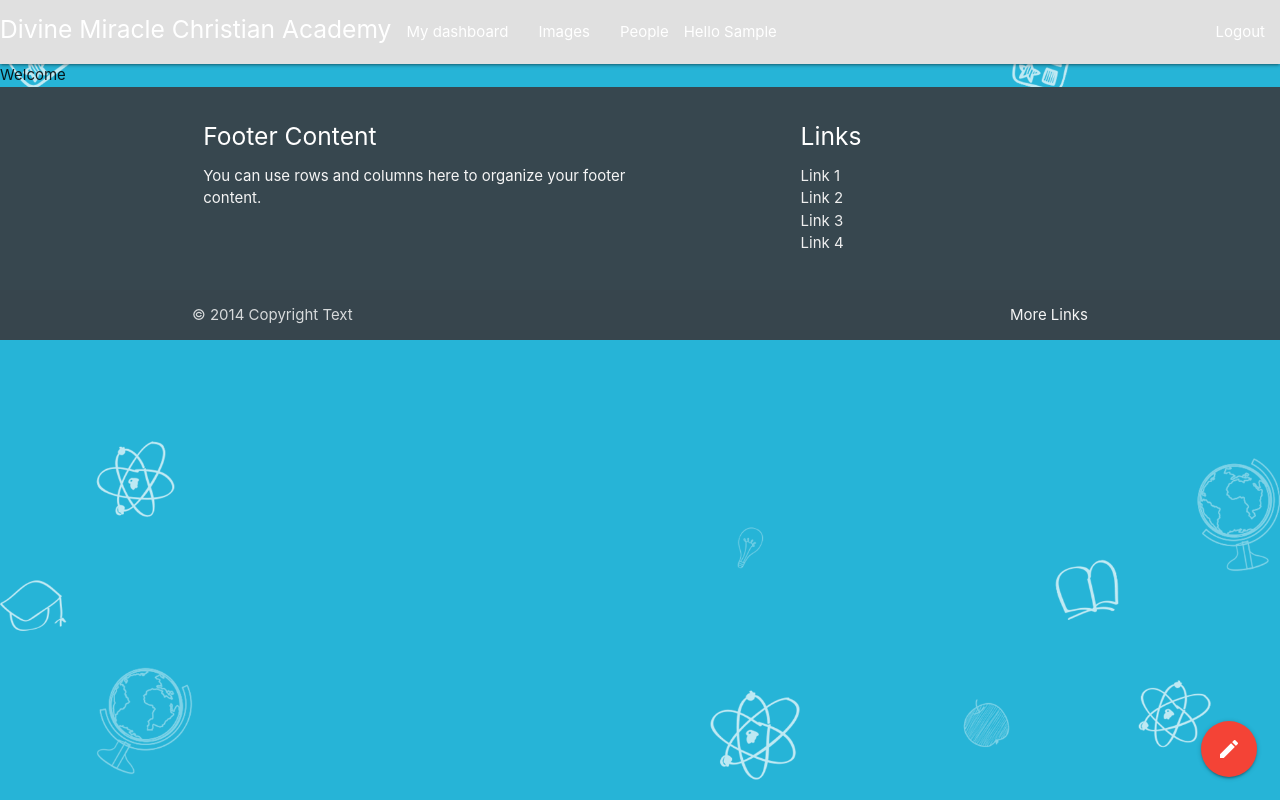
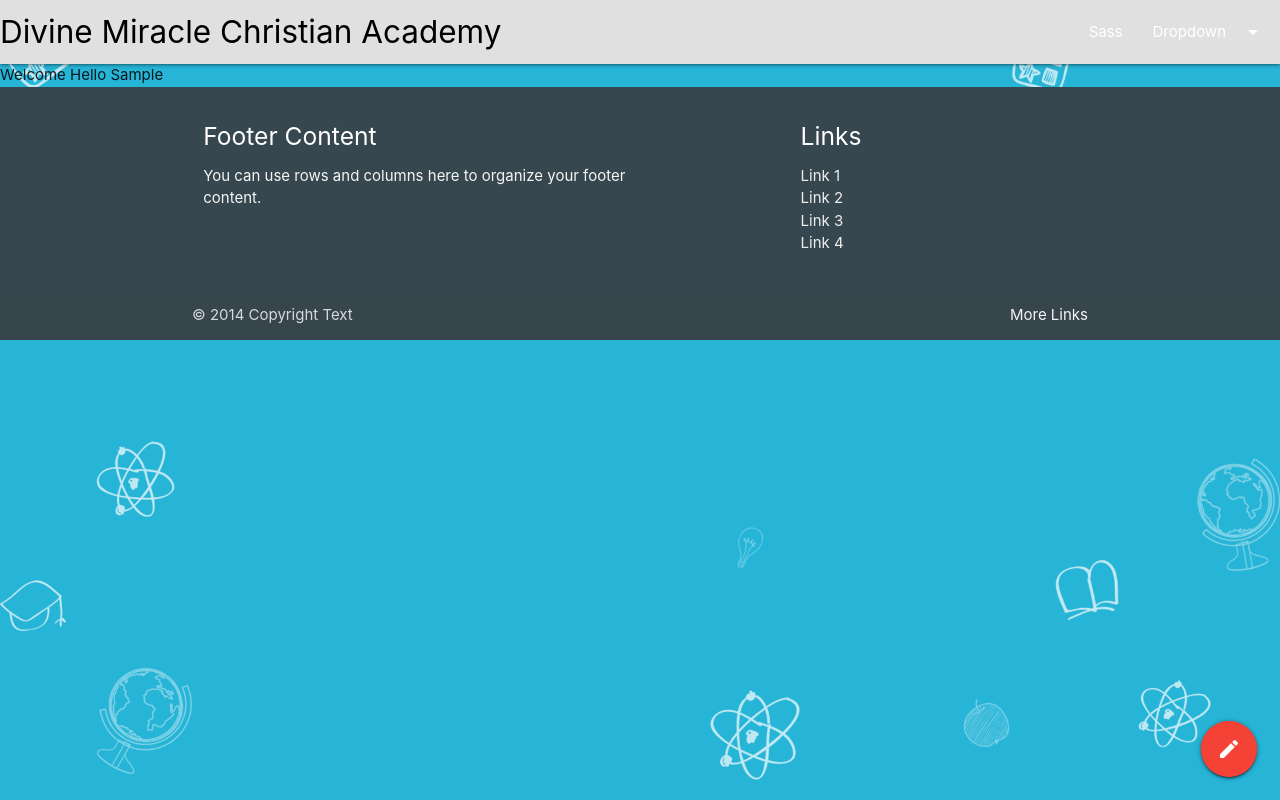
Before and after one commit to joshuariveramnltech/projectDMCA-, a Django app: page /account/ in a window 1280 px wide. Run offline with Django 3.2, Linux system fonts and the light colour scheme; the visitor is signed in with stand-in values (Sample User, id 1); some libraries are stand-ins or nearby versions.

Commit message:
migrating widgets and remodeling buttons

```diff
--- a/account/templates/account/dashboard.html
+++ b/account/templates/account/dashboard.html
@@ -1,7 +1,43 @@
 {% extends 'base.html' %}
 {% block title %}Divine Miracle Christian Academy|Dashboard{% endblock title %}
 {% block content %}
+
+    <!-- Dropdown Structure -->
+<ul id="dropdown1" class="dropdown-content">
+        <li><a href="#!">one</a></li>
+        <li><a href="#!">two</a></li>
+        <li class="divider"></li>
+        <li><a href="#!">three</a></li>
+        <li> <a href="{% url 'account:logout' %}" class="nav-link red accent white-text">Logout</a></li>
+      </ul>
+
+      <nav class="black-text">
+        <div class="nav-wrapper grey lighten-2 ">
+          <a href="#!" class="brand-logo black-text " >Divine Miracle Christian Academy</a>
+          <ul class="right hide-on-med-and-down ">
+            <li><a href="sass.html">Sass</a></li>
+
+            <!-- Dropdown Trigger -->
+            <li><a class="dropdown-trigger" href="#!" data-target="dropdown1">Dropdown<i class="material-icons right">arrow_drop_down</i></a></li>
+          </ul>
+        </div>
+      </nav>
+
+
+     <!-- FLOATING ACTION BUTTON -->
+     <div class="fixed-action-btn">
+            <a class="btn-floating btn-large red">
+              <i class="large material-icons">mode_edit</i>
+            </a>
+            <ul>
+              <li><a class="btn-floating red"><i class="material-icons">insert_chart</i></a></li>
+              <li><a class="btn-floating yellow darken-1"><i class="material-icons">format_quote</i></a></li>
+              <li><a class="btn-floating green"><i class="material-icons">publish</i></a></li>
+              <li><a class="btn-floating blue"><i class="material-icons">attach_file</i></a></li>
+            </ul>
+    </div>
     Welcome
+    Hello {{ request.user.first_name }}
      <!-- FLOATING ACTION BUTTON -->
      <div class="fixed-action-btn">
             <a class="btn-floating btn-large red">
@@ -25,4 +61,16 @@
         </script>
         <!--End of Floating Action Button INIT-->
     <!--End of Floating Action Button-->
+
+
+    <!--navbar dropdown structure initialization-->
+    <script>
+        document.addEventListener('DOMContentLoaded', function() {
+            var elems = document.querySelectorAll('.dropdown-trigger');
+            var instances = M.Dropdown.init(elems, {
+                hover: 'true'
+            });
+        });
+
+    </script>
 {% endblock content %}
--- a/account/templates/base.html
+++ b/account/templates/base.html
@@ -29,33 +29,34 @@
 
 </head>
 <body id="landing">
-    <div class="navbar">
-        <nav class="navbar navbar-expand-sm grey lighten-2">
+
             {% if request.user.is_authenticated %}
-            <ul class="navbar-nav blue">
+           <!-- <ul class="navbar-nav blue black-text">
                 <li><h5>Divine Miracle Christian Academy</h5></li>
                 <li {% if section == "dashboard" %} class="nav-item" {% endif %}>
-                <a href="{% url 'account:dashboard' %}" class="nav-link">My dashboard</a>
+                <a href="{% url 'account:dashboard' %}" class="nav-link black-text">My dashboard</a>
                 </li>
                 <li {% if section == "images" %} class="nav-item" {% endif %}>
-                    <a href="#" class="nav-link ">Images</a>
+                    <a href="#" class="nav-link black-text ">Images</a>
                 </li>
                 <li {% if section == "people" %} class="nav-item" {% endif %}>
-                    <a href="#" class="nav-link">People</a>
+                    <a href="#" class="nav-link black-text">People</a>
                 </li>
                 <li class="nav-item nav-link">
                     Hello {{ request.user.first_name }}
                 </li>
                 <li class="nav-item right">
-                    <a href="{% url 'account:logout' %}" class="nav-link">Logout</a>
+
+                        <a href="{% url 'account:logout' %}" class="nav-link"><button class="btn btn-large red white-text">Logout</button></a>
                 </li>
             </ul>
+        -->
+
 
         {% else %}
         <a href="{% url 'account:login' %}" class="nav-link"></a>
         {% endif %}
-        </nav>
-    </div>
+
     <div>
         {% if messages %}
             <ul class="alert alert-primary" role="alert">
--- a/account/templates/registration/login.html
+++ b/account/templates/registration/login.html
@@ -35,7 +35,7 @@
               </div>
                       <p>This app is under development</p>
                       {% if form.errors %}
-            <p>Your username and password didn't match. Please try again.</p>
+            <p class="red-text text-accent-4">Your username and password didn't match. Please try again.</p>
         {% endif %}
                     </div>
                     <div class="card-action center">
--- a/projectDMCA/settings.py
+++ b/projectDMCA/settings.py
@@ -149,6 +149,7 @@ STATICFILES_DIRS = [os.path.join(BASE_DIR, 'static'),os.path.join(BASE_DIR, 'sta
 LOGIN_URL = 'account:login'
 LOGIN_REDIRECT_URL = 'account:dashboard'
 LOGOUT_URL = 'account:logout'
+LOGOUT_REDIRECT_URL = 'account:login'
 
 EMAIL_BACKEND = 'django.core.mail.backends.console.EmailBackend'
 
```
